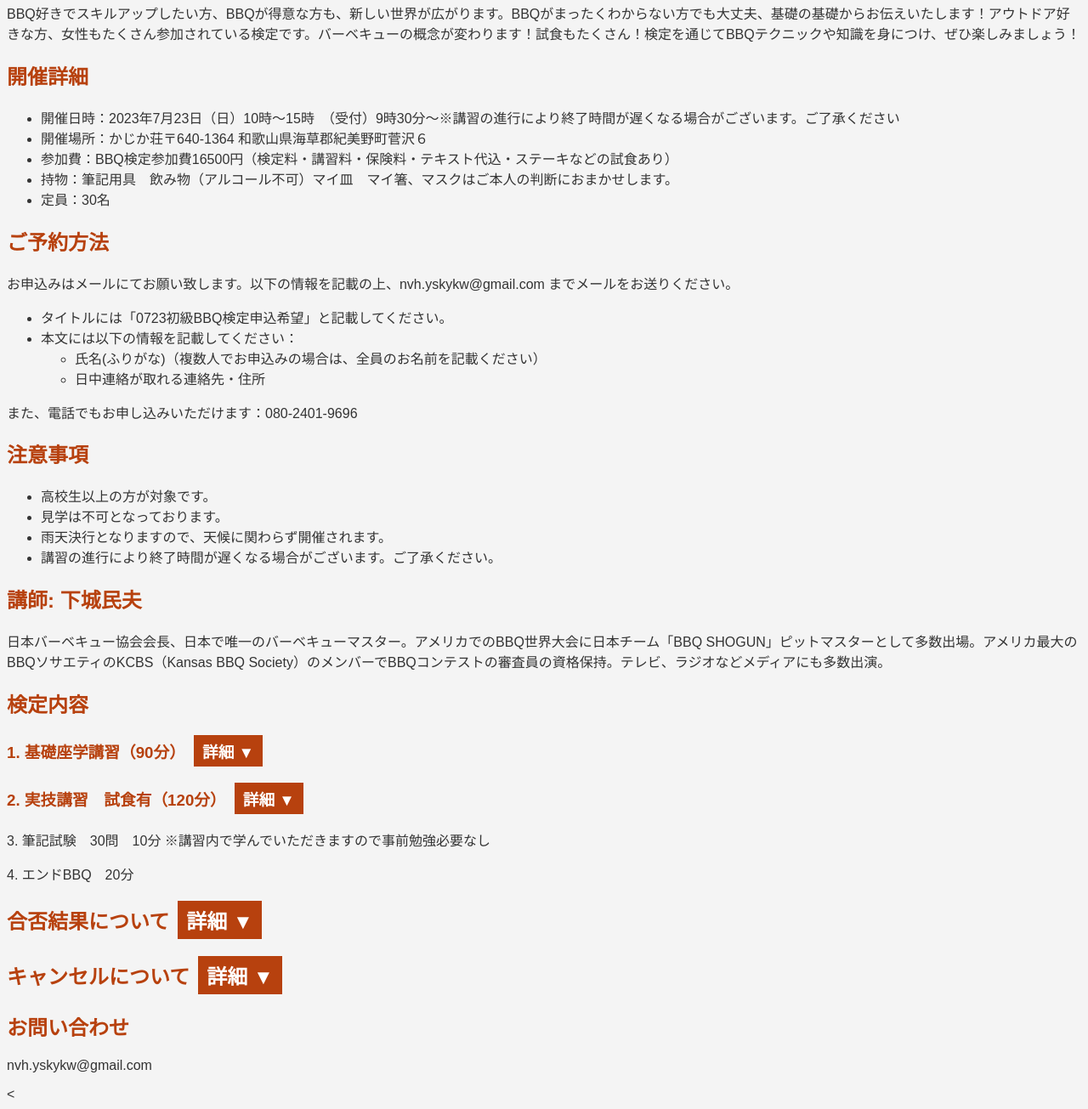
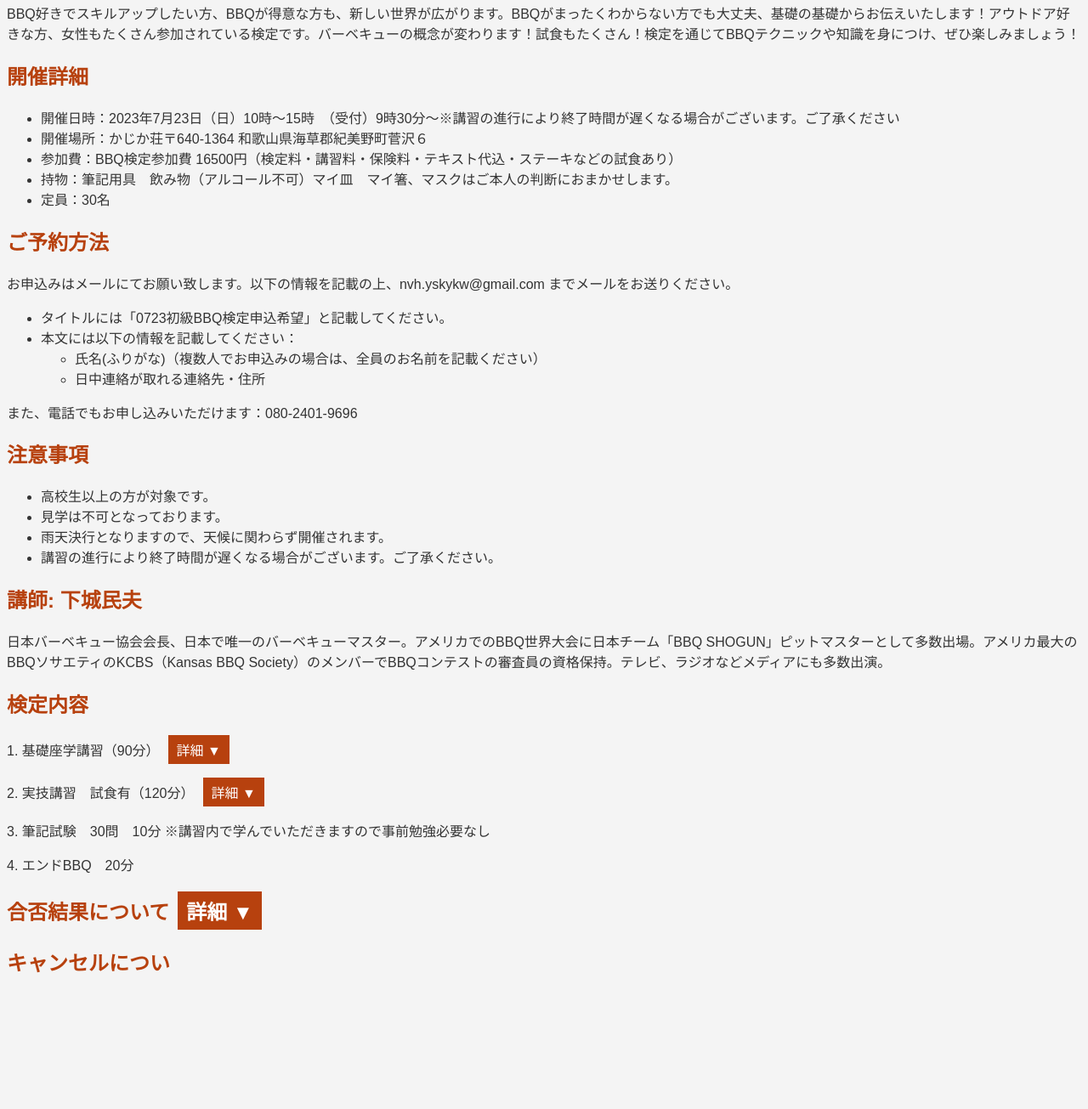
Before and after one commit to nikunoiseya/www., a plain HTML site: page index.html in a window 1280 px wide. Shown: the part 406-1711 px from the top of the page at 85% size. After the commit the page ends 1575 px from the top, so only its background shows below. Drawn offline with Linux system fonts and the light colour scheme.

Commit message:
Update index.html
iseya9

```diff
--- a/index.html
+++ b/index.html
@@ -46,7 +46,7 @@
     <ul>
         <li>開催日時：2023年7月23日（日）10時～15時　（受付）9時30分～※講習の進行により終了時間が遅くなる場合がございます。ご了承ください</li>
         <li>開催場所：かじか荘〒640-1364 和歌山県海草郡紀美野町菅沢６</li>
-        <li>参加費：BBQ検定参加費16500円（検定料・講習料・保険料・テキスト代込・ステーキなどの試食あり）</li>
+        <li>参加費：BBQ検定参加費 16500円（検定料・講習料・保険料・テキスト代込・ステーキなどの試食あり）</li>
         <li>持物：筆記用具　飲み物（アルコール不可）マイ皿　マイ箸、マスクはご本人の判断におまかせします。</li>
         <li>定員：30名</li>
     </ul>
@@ -72,7 +72,7 @@
     <h2>講師: 下城民夫</h2>
     <p>日本バーベキュー協会会長、日本で唯一のバーベキューマスター。アメリカでのBBQ世界大会に日本チーム「BBQ SHOGUN」ピットマスターとして多数出場。アメリカ最大のBBQソサエティのKCBS（Kansas BBQ Society）のメンバーでBBQコンテストの審査員の資格保持。テレビ、ラジオなどメディアにも多数出演。</p>
     <h2>検定内容</h2>
-    <h3>1. 基礎座学講習（90分）<span id="content1-button" class="toggle" onclick="toggleContent('content1')">詳細 ▼</span></h3>
+    <p>1. 基礎座学講習（90分）<span id="content1-button" class="toggle" onclick="toggleContent('content1')">詳細 ▼</span></p>
     <div id="content1" class="content">
         <ul>
             <li>BBQの文化、歴史</li>
@@ -84,7 +84,7 @@
             <li>「野外焼き肉」と「BBQ」は違う</li>
         </ul>
     </div>
-    <h3>2. 実技講習　試食有（120分）<span id="content2-button" class="toggle" onclick="toggleContent('content2')">詳細 ▼</span></h3>
+    <p>2. 実技講習　試食有（120分）<span id="content2-button" class="toggle" onclick="toggleContent('content2')">詳細 ▼</span></p>
     <div id="content2" class="content">
         <ul>
             <li>スマートな炭の起し方</li>
@@ -112,15 +112,4 @@
         <p>※初年度年会費検定試験合格後インストラクターご登録いただいた方には、BBQ検定に合格したことが認定され、 「BBQインストラクター」であることを証明する認定証とIDカードが日本バーベキュー協会より発行されます（一ヶ月後）</p>
         <p>※公認「BBQインストラクター」は、中級BBQインストラクターの受検資格、日本バーベキュー協会開催イベント優先参加、認定バッジやインストラクターグッズなど日本バーベキュー協会限定グッズの購入も可能になります。</p>
     </div>
-    <h2>キャンセルについて<span id="content4-button" class="toggle" onclick="toggleContent('content4')">詳細 ▼</span></h2>
-    <div id="content4" class="content">
-        <ul>
-            <li>開催日の7日前より30%</li>
-            <li>開催日の3日前より50%</li>
-            <li>当日は全額（いかなる理由でもキャンセル料はかかります）</li>
-            <li>※返金のお振込み手数料はご負担ください</li>
-        </ul>
-    </div>
-    <h2>お問い合わせ</h2>
-    <p>nvh.yskykw@gmail.com</p>
-    <
+    <h2>キャンセルについ
```
